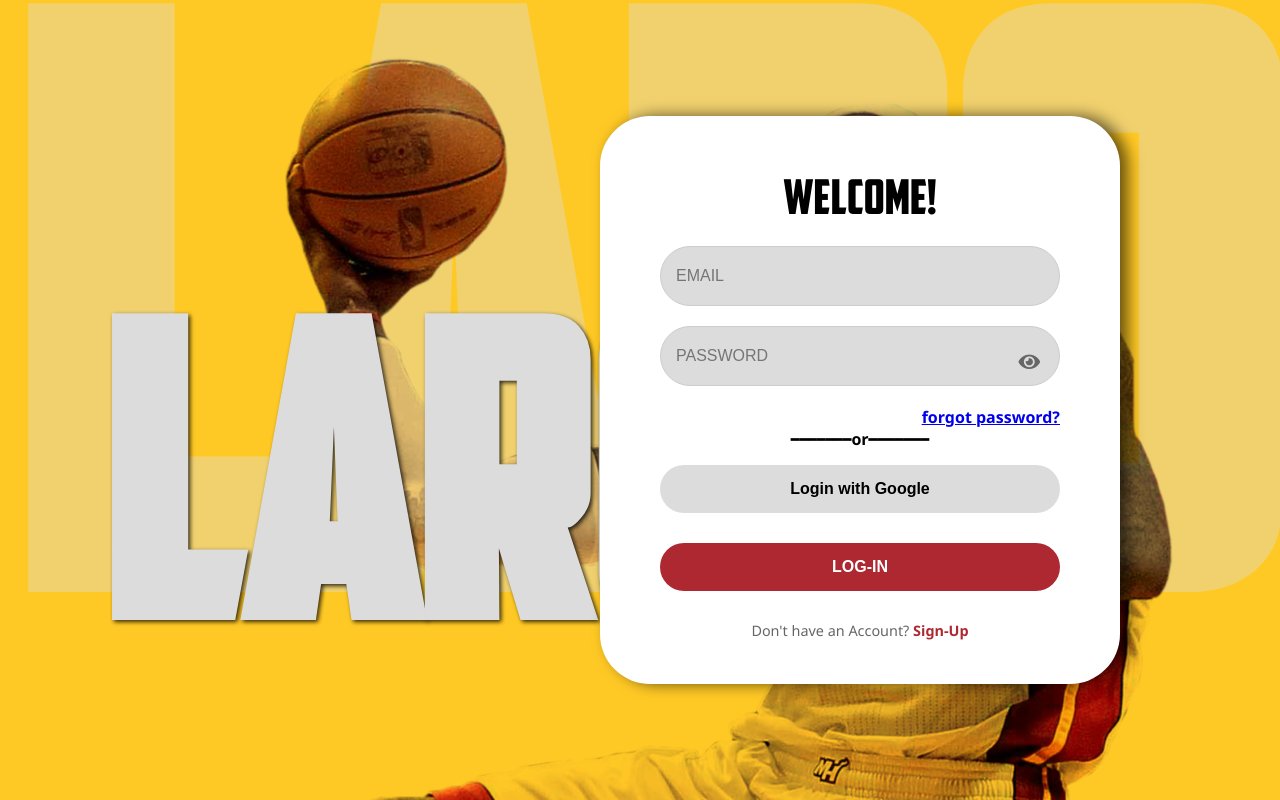
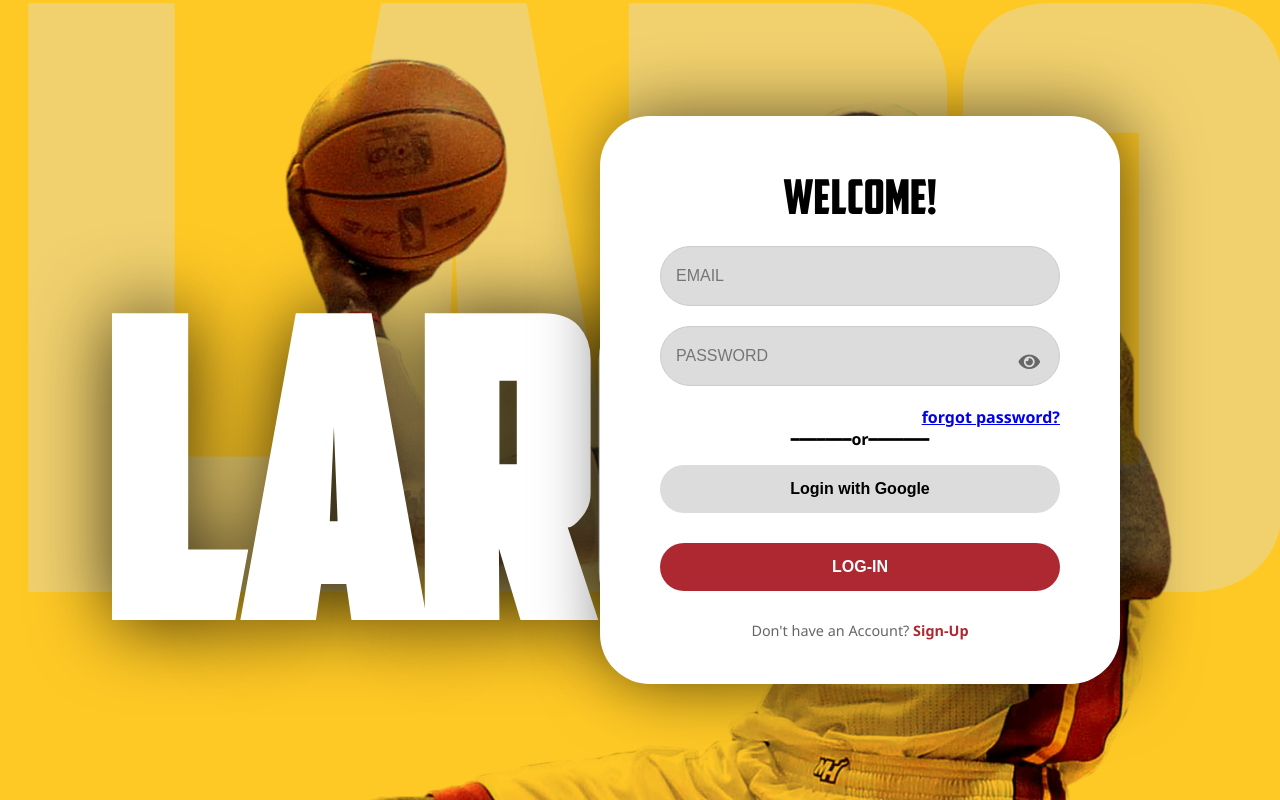
Before and after one commit to EjLaquiorez/LARO-Hub, a Django app: template templates/login.html in a window 1280 px wide. Run offline with Django 5.2, Linux system fonts and the light colour scheme; the template is opened without the code that fills it, so the values that code supplies are empty.

Commit message:
Login: Interface

```diff
--- a/static/styles/login.css
+++ b/static/styles/login.css
@@ -52,8 +52,8 @@ body::before {
     left: 100px;
     font-size: 400px;
     font-weight: 700;
-    color: #DCDCDC;
-    text-shadow: 2px 2px 4px rgba(0, 0, 0, 0.8);
+    color: #ffffff;
+    text-shadow: 2px 2px 80px rgba(0, 0, 0, 0.8);
 }
 .background-text2 {
     z-index: -1;
@@ -84,7 +84,7 @@ body::before {
     background: white;
     padding: 30px 60px;
     border-radius: 50px;
-    box-shadow: 8px 0 15px rgba(0,0,0,0.6);
+    box-shadow: 8px 0 70px rgba(0,0,0,0.6);
     width: 400px;
     text-align: center;
 }
```
